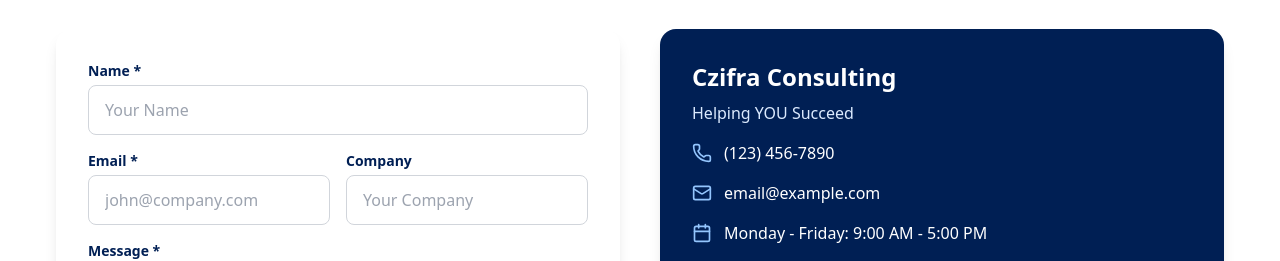
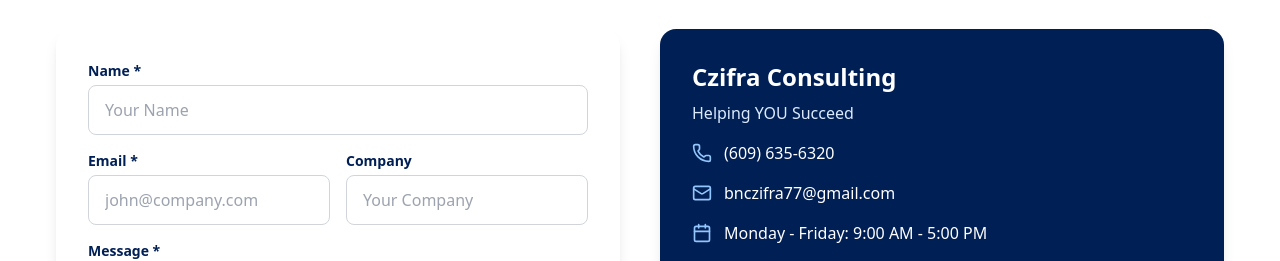
Before and after one commit to bnczifra77/czifra-site, a React (Vite) app: page /about in a window 1280 px wide. Shown: the part 3745-4006 px from the top of the page. Built offline with nearby package versions, Linux system fonts and the light colour scheme.

Commit message:
concat info

```diff
--- a/src/pages/About.jsx
+++ b/src/pages/About.jsx
@@ -303,11 +303,11 @@
               <div className="space-y-4">
                 <div className="flex items-center gap-3">
                   <Phone className="w-5 h-5 text-blue-300" />
-                  <span>(123) 456-7890</span>
+                                      <span>(609) 635-6320</span>
                 </div>
                 <div className="flex items-center gap-3">
                   <Mail className="w-5 h-5 text-blue-300" />
-                  <span>email@example.com</span>
+                                      <span>bnczifra77@gmail.com</span>
                 </div>
                 <div className="flex items-center gap-3">
                   <Calendar className="w-5 h-5 text-blue-300" />
--- a/src/pages/Contact.jsx
+++ b/src/pages/Contact.jsx
@@ -40,7 +40,7 @@
                   </div>
                   <div>
                     <h3 className="font-bold text-[#001F54] dark:text-white">Phone</h3>
-                    <p className="text-gray-600 dark:text-gray-300">(123) 456-7890</p>
+                    <p className="text-gray-600 dark:text-gray-300">(609) 635-6320</p>
                   </div>
                 </div>
                 <div className="flex items-center gap-4">
@@ -49,7 +49,7 @@
                   </div>
                   <div>
                     <h3 className="font-bold text-[#001F54] dark:text-white">Email</h3>
-                    <p className="text-gray-600 dark:text-gray-300">email@example.com</p>
+                    <p className="text-gray-600 dark:text-gray-300">bnczifra77@gmail.com</p>
                   </div>
                 </div>
                 <div className="flex items-center gap-4">
--- a/src/pages/Homepage.jsx
+++ b/src/pages/Homepage.jsx
@@ -229,11 +229,11 @@
               <div className="space-y-4">
                 <div className="flex items-center gap-3">
                   <div className="w-5 h-5 bg-blue-500 rounded-full"></div>
-                  <span>(123) 456-7890</span>
+                                      <span>(609) 635-6320</span>
                 </div>
                 <div className="flex items-center gap-3">
                   <div className="w-5 h-5 bg-blue-500 rounded-full"></div>
-                  <span>email@example.com</span>
+                                      <span>bnczifra77@gmail.com</span>
                 </div>
                 <div className="flex items-center gap-3">
                   <div className="w-5 h-5 bg-blue-500 rounded-full"></div>
--- a/src/pages/Services.jsx
+++ b/src/pages/Services.jsx
@@ -280,11 +280,11 @@
               <div className="space-y-4">
                 <div className="flex items-center gap-3">
                   <div className="w-5 h-5 bg-blue-500 rounded-full"></div>
-                  <span>(123) 456-7890</span>
+                                      <span>(609) 635-6320</span>
                 </div>
                 <div className="flex items-center gap-3">
                   <div className="w-5 h-5 bg-blue-500 rounded-full"></div>
-                  <span>email@example.com</span>
+                                      <span>bnczifra77@gmail.com</span>
                 </div>
                 <div className="flex items-center gap-3">
                   <div className="w-5 h-5 bg-blue-500 rounded-full"></div>
```
